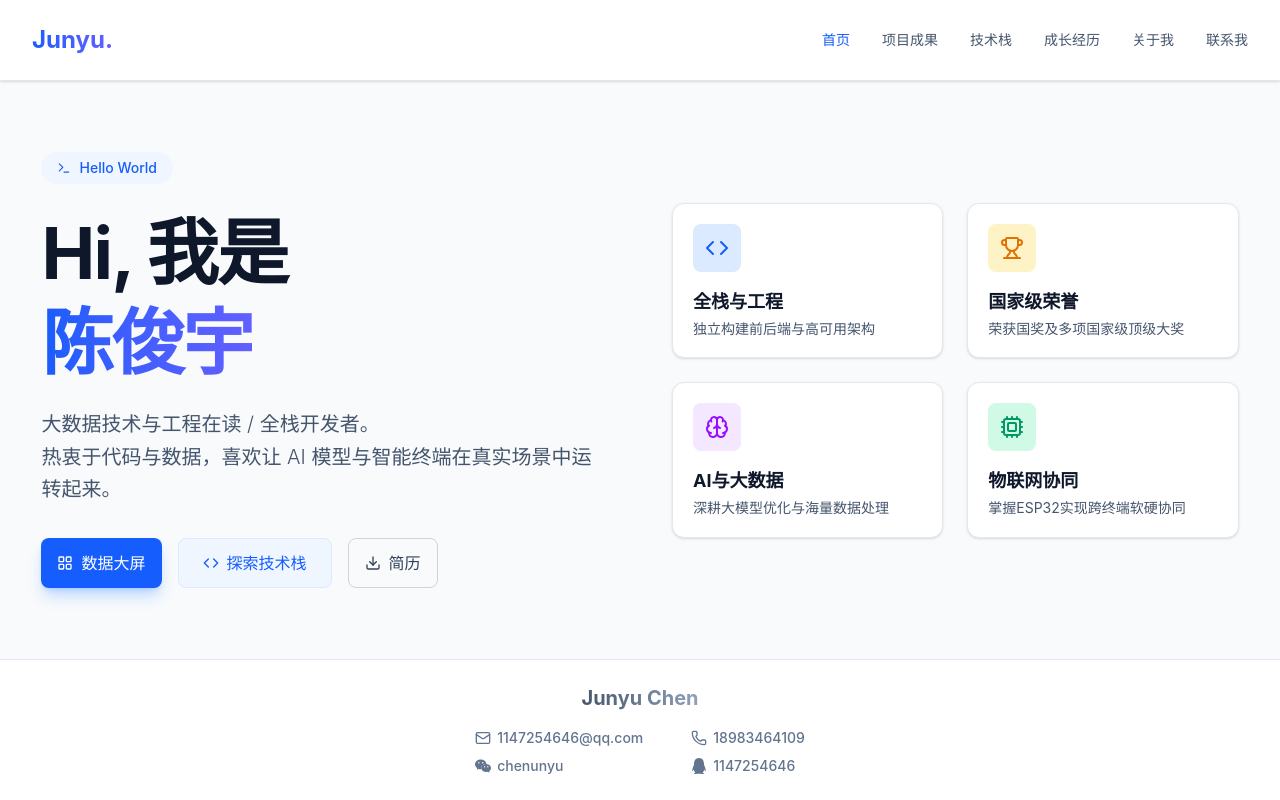
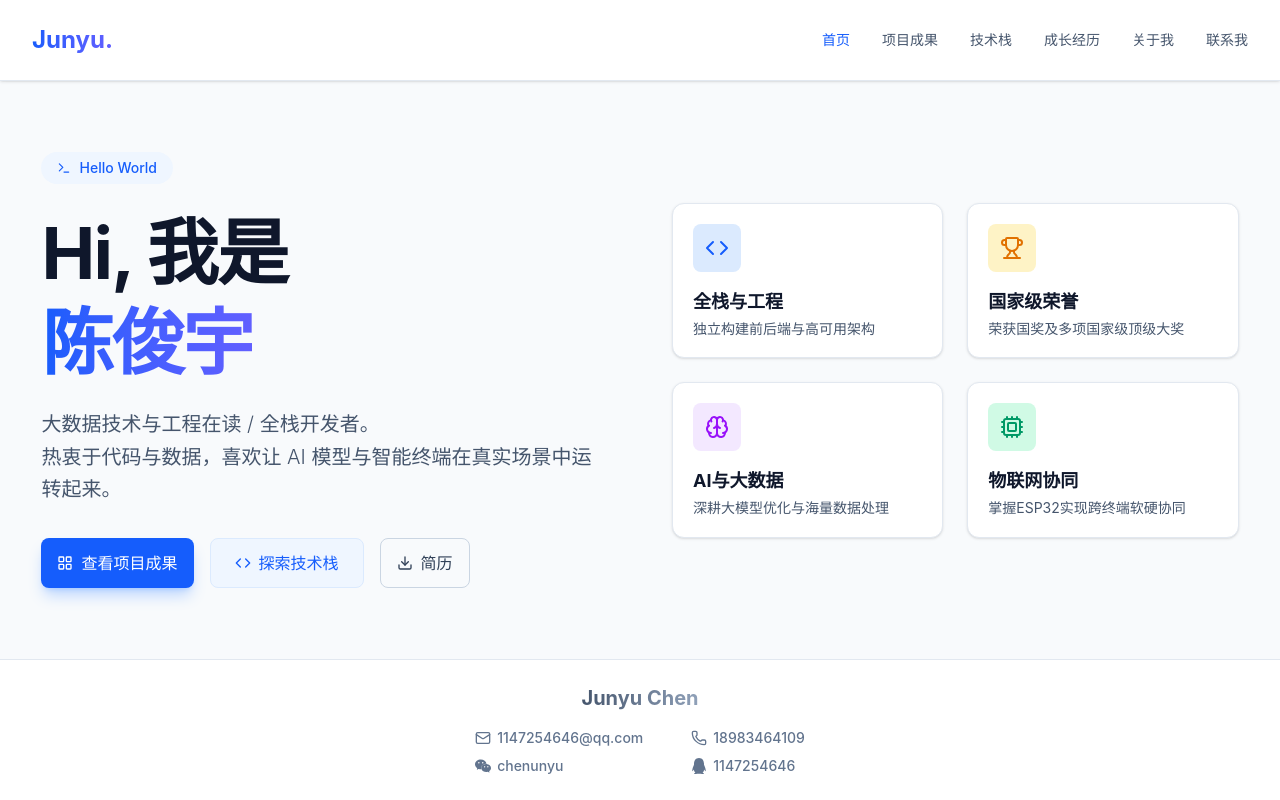
Before and after one commit to Qregret/portfolio, a Vue app: page / in a window 1280 px wide. Built offline with nearby package versions, Linux system fonts and the light colour scheme.

Commit message:
fix: restore '查看项目成果' button and routing

```diff
--- a/src/views/Home.vue
+++ b/src/views/Home.vue
@@ -25,9 +25,9 @@ const router = useRouter()
         </p>
 
         <div class="grid grid-cols-2 sm:flex sm:flex-wrap justify-center lg:justify-start gap-3 sm:gap-4 mt-3 sm:mt-6">
-          <a href="http://13.213.88.162" target="_blank" class="w-full sm:w-auto flex items-center justify-center btn btn-primary px-4 py-2 sm:px-6 sm:py-3 text-sm md:text-base shadow-lg shadow-blue-500/30">
-            <LayoutGrid :size="16" class="mr-1.5 sm:mr-2" /> 数据大屏
-          </a>
+          <button @click="router.push('/projects')" class="w-full sm:w-auto flex items-center justify-center btn btn-primary px-4 py-2 sm:px-6 sm:py-3 text-sm md:text-base shadow-lg shadow-blue-500/30">
+            <LayoutGrid :size="16" class="mr-1.5 sm:mr-2" /> 查看项目成果
+          </button>
           <button @click="router.push('/skills')" class="hidden sm:flex items-center justify-center bg-blue-50 text-blue-600 hover:bg-blue-100 dark:bg-blue-900/30 dark:text-blue-400 dark:hover:bg-blue-900/50 border border-blue-100 dark:border-blue-800 transition-colors rounded-lg font-medium px-4 py-2 sm:px-6 sm:py-3 text-sm md:text-base">
             <Code :size="16" class="mr-1.5 sm:mr-2" /> 探索技术栈
           </button>
```
